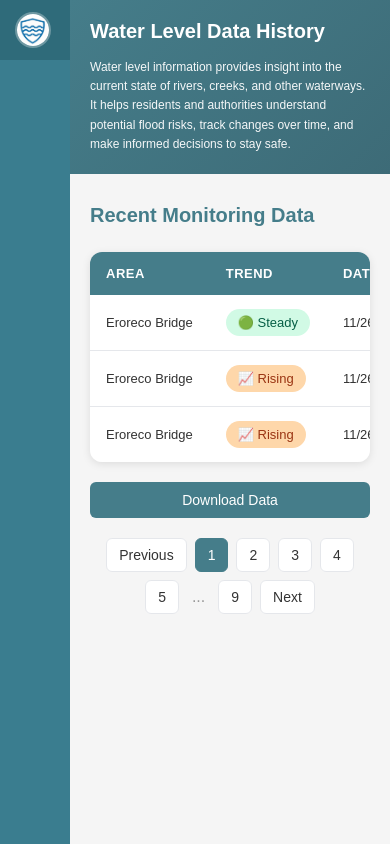
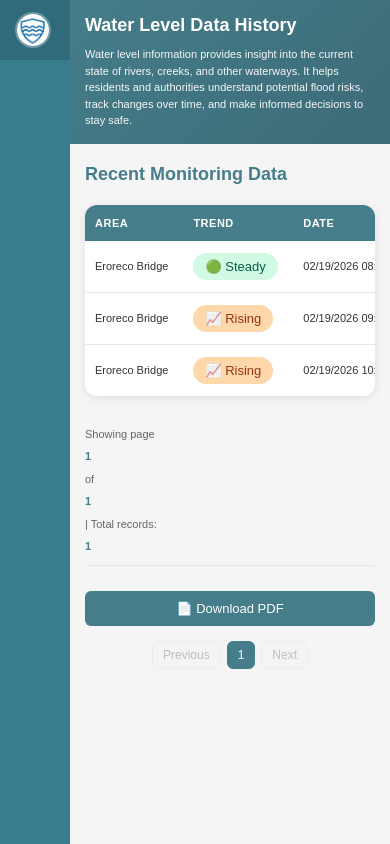
Before and after one commit to Germenio5/FloodGuard, a PHP site: page /views/user-water-level-data.php in a window 390 px wide. Run offline with PHP 8.4, Linux system fonts and the light colour scheme; data that the repository does not hold is empty.

Commit message:
updated water-level-data-history

```diff
--- a/assets/css/userwaterleveldata.css
+++ b/assets/css/userwaterleveldata.css
@@ -165,9 +165,45 @@ td {
     border-color: #457d8a;
 }
 
+.page-btn.disabled {
+    background: #f3f4f6;
+    color: #999;
+    cursor: not-allowed;
+    opacity: 0.6;
+    border-color: #e5e7eb;
+}
+
+.page-btn:disabled {
+    background: #f3f4f6;
+    color: #999;
+    cursor: not-allowed;
+    opacity: 0.6;
+    border-color: #e5e7eb;
+}
+
+/* Anchor tags in pagination */
+.pagination a.page-btn {
+    text-decoration: none;
+    display: inline-flex;
+    align-items: center;
+    justify-content: center;
+    transition: all 0.3s ease;
+}
+
+.pagination a.page-btn:hover {
+    background: #e8f1f3;
+    border-color: #457d8a;
+}
+
 .pagination span {
     color: #999;
     padding: 0 5px;
+}
+
+/* Download Actions */
+.download-actions {
+    display: flex;
+    gap: 12px;
 }
 
 /* Download Button */
@@ -180,10 +216,55 @@ td {
     font-size: 14px;
     font-weight: 500;
     cursor: pointer;
+    text-decoration: none;
+    display: inline-flex;
+    align-items: center;
+    gap: 8px;
+    transition: all 0.3s ease;
 }
 
 .download-btn:hover {
     background: #3d6b77;
+    transform: translateY(-2px);
+    box-shadow: 0 4px 8px rgba(0, 0, 0, 0.15);
+}
+
+.download-btn:disabled {
+    background: #ccc;
+    cursor: not-allowed;
+    opacity: 0.6;
+    transform: none;
+}
+
+.download-btn:disabled:hover {
+    background: #ccc;
+    transform: none;
+    box-shadow: none;
+}
+
+/* Pagination Info */
+.pagination-info {
+    text-align: left;
+    margin-bottom: 20px;
+    padding: 12px 0;
+    font-size: 13px;
+    color: #666;
+    border-bottom: 1px solid #e5e7eb;
+    word-break: break-word;
+}
+
+.pagination-info p {
+    margin: 0;
+    display: flex;
+    gap: 25px;
+    flex-wrap: wrap;
+    align-items: center;
+    line-height: 1.6;
+}
+
+.pagination-info strong {
+    color: #457d8a;
+    font-weight: 600;
 }
 
 /* Responsive */
@@ -220,15 +301,46 @@ td {
     .table-footer {
         flex-direction: column-reverse;
         align-items: stretch;
+        gap: 15px;
     }
 
     .pagination {
         flex-wrap: wrap;
         justify-content: center;
+        gap: 8px;
+    }
+
+    .page-btn {
+        padding: 8px 12px;
+        font-size: 13px;
+    }
+
+    .download-actions {
+        width: 100%;
+        gap: 10px;
     }
 
     .download-btn {
         width: 100%;
+        justify-content: center;
+        padding: 10px 20px;
+    }
+
+    .pagination-info {
+        margin-bottom: 15px;
+        padding: 12px 0;
+        font-size: 12px;
+    }
+
+    .pagination-info p {
+        gap: 10px;
+        align-items: stretch;
+        word-break: break-word;
+    }
+
+    .pagination-info strong {
+        color: #457d8a;
+        font-weight: 600;
     }
 
     .table-container {
@@ -245,3 +357,76 @@ td {
         font-size: 13px;
     }
 }
+
+/* Extra Small Devices */
+@media (max-width: 480px) {
+    .page-header {
+        padding: 15px 15px;
+    }
+
+    .page-header h1 {
+        font-size: 18px;
+        margin-bottom: 10px;
+    }
+
+    .page-header p {
+        font-size: 11px;
+        line-height: 1.5;
+    }
+
+    .data-section {
+        padding: 20px 15px;
+    }
+
+    .data-section h2 {
+        font-size: 18px;
+        margin-bottom: 20px;
+    }
+
+    .pagination {
+        flex-wrap: wrap;
+        justify-content: center;
+        gap: 6px;
+    }
+
+    .page-btn {
+        padding: 6px 10px;
+        font-size: 12px;
+    }
+
+    .download-actions {
+        width: 100%;
+        margin-top: 10px;
+    }
+
+    .download-btn {
+        width: 100%;
+        padding: 10px 16px;
+        font-size: 13px;
+    }
+
+    .pagination-info {
+        margin-bottom: 15px;
+        padding: 10px 0;
+        font-size: 11px;
+        border-bottom: 1px solid #e5e7eb;
+    }
+
+    .pagination-info p {
+        flex-direction: column;
+        gap: 6px;
+        align-items: stretch;
+        line-height: 1.5;
+    }
+
+    table {
+        font-size: 12px;
+        min-width: 600px;
+    }
+
+    th,
+    td {
+        padding: 12px 10px;
+        font-size: 11px;
+    }
+}
--- a/controllers/process-report.php
+++ b/controllers/process-report.php
@@ -27,7 +27,7 @@ $imagePath     = null;
 $userEmail     = $_SESSION['user_email'] ?? null;
 
 // Validate required fields
-if ($location === '' || $status === '') {
+if ($location === '' || $status === '' || $description === '') {
     $qs = http_build_query([
         'error' => 'required',
         'location' => $location,
@@ -39,7 +39,7 @@ if ($location === '' || $status === '') {
 }
 
 // Validate status field - must be one of the allowed values
-$validStatuses = ['Safe', 'In Danger', 'Alert', 'Danger'];
+$validStatuses = ['Safe', 'In Danger', 'Danger'];
 if (!in_array($status, $validStatuses)) {
     $qs = http_build_query([
         'error' => 'invalid_status',
--- a/controllers/water-level-data-controller.php
+++ b/controllers/water-level-data-controller.php
@@ -1,20 +1,44 @@
 <?php
+/**
+ * Water Level Data Controller
+ * Handles pagination and display of water level history
+ */
 
-// load database connection
+// Load database connection
 require_once __DIR__ . '/../config/config.php';
 
-// fetch hourly water level history per area from database
+// Pagination settings
+$itemsPerPage = 10;
+$currentPage = isset($_GET['page']) && is_numeric($_GET['page']) ? intval($_GET['page']) : 1;
+if ($currentPage < 1) $currentPage = 1;
+
+// Get total count of water level records
+$countQuery = "SELECT COUNT(*) as total FROM water_level_history";
+$countResult = $conn->query($countQuery);
+$countRow = $countResult->fetch_assoc();
+$totalRecords = (int)$countRow['total'];
+$totalPages = max(1, ceil($totalRecords / $itemsPerPage));
+
+// Ensure current page doesn't exceed total pages
+if ($currentPage > $totalPages) {
+    $currentPage = $totalPages;
+}
+
+// Calculate offset
+$offset = ($currentPage - 1) * $itemsPerPage;
+
+// Fetch water level history with pagination
 $waterLevels = [];
-
-$query = "SELECT area, trend, record_time, height, speed, status
+$query = "SELECT id, area, trend, record_time, height, speed, status
           FROM water_level_history
-          ORDER BY record_time DESC";
+          ORDER BY record_time DESC
+          LIMIT $itemsPerPage OFFSET $offset";
 
 if ($result = $conn->query($query)) {
     while ($row = $result->fetch_assoc()) {
-        // create a user-friendly date string
+        // Create a user-friendly date string
         $row['date'] = date('m/d/Y H:i', strtotime($row['record_time']));
-        // convert numeric fields to appropriate types
+        // Convert numeric fields to appropriate types
         $row['height'] = (float) $row['height'];
         $row['speed'] = (float) $row['speed'];
         $waterLevels[] = $row;
@@ -24,37 +48,88 @@ if ($result = $conn->query($query)) {
     error_log("Water level query failed: " . $conn->error);
 }
 
-// fallback example if no data available
+// Fallback example if no data available
 if (empty($waterLevels)) {
     $waterLevels = [
         [
+            "id" => 1,
             "area" => "Eroreco Bridge",
             "trend" => "steady",
-            "date" => "11/26/2026 08:00",
+            "date" => "02/19/2026 08:00",
             "height" => "2.3",
             "speed" => "0.3",
-            "status" => "normal"
+            "status" => "normal",
+            "record_time" => "2026-02-19 08:00:00"
         ],
         [
+            "id" => 2,
             "area" => "Eroreco Bridge",
             "trend" => "rising",
-            "date" => "11/26/2026 09:00",
+            "date" => "02/19/2026 09:00",
             "height" => "2.6",
             "speed" => "0.5",
-            "status" => "alert"
+            "status" => "alert",
+            "record_time" => "2026-02-19 09:00:00"
         ],
         [
+            "id" => 3,
             "area" => "Eroreco Bridge",
             "trend" => "rising",
-            "date" => "11/26/2026 10:00",
+            "date" => "02/19/2026 10:00",
             "height" => "3.1",
             "speed" => "0.7",
-            "status" => "danger"
+            "status" => "danger",
+            "record_time" => "2026-02-19 10:00:00"
         ]
     ];
+    $totalRecords = 1;
+    $totalPages = 1;
 }
 
+// Generate pagination buttons
+function generatePaginationButtons($currentPage, $totalPages) {
+    $buttons = [];
 
+    // Previous button
+    if ($currentPage > 1) {
+        $buttons[] = ['page' => $currentPage - 1, 'label' => 'Previous', 'active' => false, 'disabled' => false];
+    } else {
+        $buttons[] = ['page' => 1, 'label' => 'Previous', 'active' => false, 'disabled' => true];
+    }
+
+    // Page buttons (show up to 5 pages and dots)
+    $startPage = max(1, $currentPage - 2);
+    $endPage = min($totalPages, $currentPage + 2);
+
+    if ($startPage > 1) {
+        $buttons[] = ['page' => 1, 'label' => '1', 'active' => false, 'disabled' => false];
+        if ($startPage > 2) {
+            $buttons[] = ['page' => null, 'label' => '...', 'active' => false, 'disabled' => true];
+        }
+    }
+
+    for ($i = $startPage; $i <= $endPage; $i++) {
+        $buttons[] = ['page' => $i, 'label' => $i, 'active' => ($i == $currentPage), 'disabled' => false];
+    }
+
+    if ($endPage < $totalPages) {
+        if ($endPage < $totalPages - 1) {
+            $buttons[] = ['page' => null, 'label' => '...', 'active' => false, 'disabled' => true];
+        }
+        $buttons[] = ['page' => $totalPages, 'label' => $totalPages, 'active' => false, 'disabled' => false];
+    }
+
+    // Next button
+    if ($currentPage < $totalPages) {
+        $buttons[] = ['page' => $currentPage + 1, 'label' => 'Next', 'active' => false, 'disabled' => false];
+    } else {
+        $buttons[] = ['page' => $totalPages, 'label' => 'Next', 'active' => false, 'disabled' => true];
+    }
+
+    return $buttons;
+}
+
+$paginationButtons = generatePaginationButtons($currentPage, $totalPages);
 
 function getTrendBadge($trend) {
     switch ($trend) {
--- a/views/user-report-flood.php
+++ b/views/user-report-flood.php
@@ -74,7 +74,7 @@
 
                     <div class="form-group">
                         <label>Description <span style="color: red;">*</span></label>
-                        <textarea name="description" placeholder="Provide additional details about the flood (water level, area affected, injuries, etc.)"><?php echo htmlspecialchars($formData['description'], ENT_QUOTES); ?></textarea>
+                        <textarea name="description" placeholder="Provide additional details about the flood (water level, area affected, injuries, etc.)" required><?php echo htmlspecialchars($formData['description'], ENT_QUOTES); ?></textarea>
                     </div>
 
                     <div class="form-group">
--- a/views/user-water-level-data.php
+++ b/views/user-water-level-data.php
@@ -74,21 +74,28 @@ include '../controllers/water-level-data-controller.php';
             </table>
         </div>
 
+        <!-- Pagination Info -->
+        <div class="pagination-info">
+            <p>Showing page <strong><?php echo $currentPage; ?></strong> of <strong><?php echo $totalPages; ?></strong> | Total records: <strong><?php echo $totalRecords; ?></strong></p>
+        </div>
+
         <!-- Pagination and Download -->
         <div class="table-footer">
             <div class="pagination">
-                <button class="page-btn">Previous</button>
-                <button class="page-btn active">1</button>
-                <button class="page-btn">2</button>
-                <button class="page-btn">3</button>
-                <button class="page-btn">4</button>
-                <button class="page-btn">5</button>
-                <span>...</span>
-                <button class="page-btn">9</button>
-                <button class="page-btn">Next</button>
+                <?php foreach ($paginationButtons as $btn): ?>
+                    <?php if ($btn['disabled']): ?>
+                        <button class="page-btn disabled" disabled><?php echo $btn['label']; ?></button>
+                    <?php elseif ($btn['active']): ?>
+                        <button class="page-btn active"><?php echo $btn['label']; ?></button>
+                    <?php else: ?>
+                        <a href="?page=<?php echo $btn['page']; ?>" class="page-btn"><?php echo $btn['label']; ?></a>
+                    <?php endif; ?>
+                <?php endforeach; ?>
             </div>
 
-            <button class="download-btn">Download Data</button>
+            <div class="download-actions">
+                <button class="download-btn" title="PDF download feature coming soon">📄 Download PDF</button>
+            </div>
         </div>
 
     </div>
```
Also changed, not shown: assets/css/userreportflood.css (+4 -4 lines), assets/js/flood-report.js (+19 -1 lines), controllers/download-water-data.php (added, +104 -0 lines).
